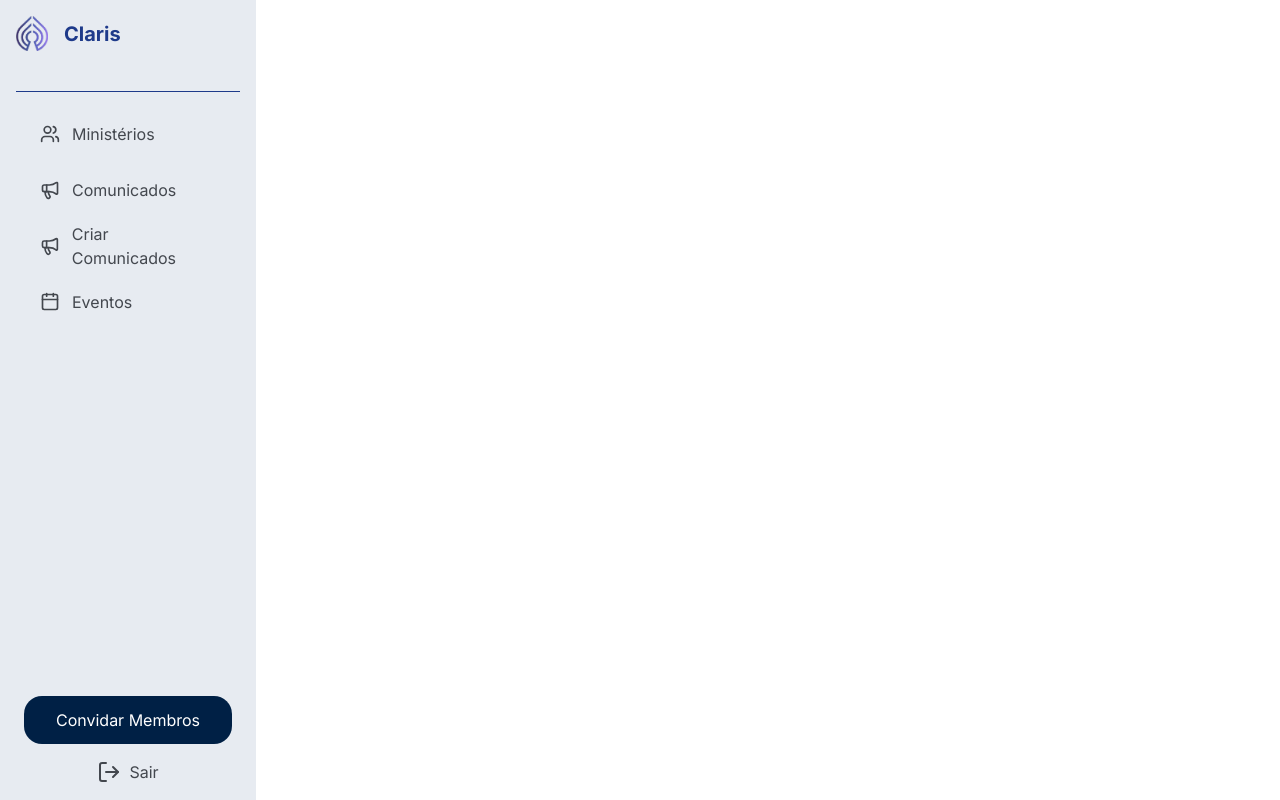
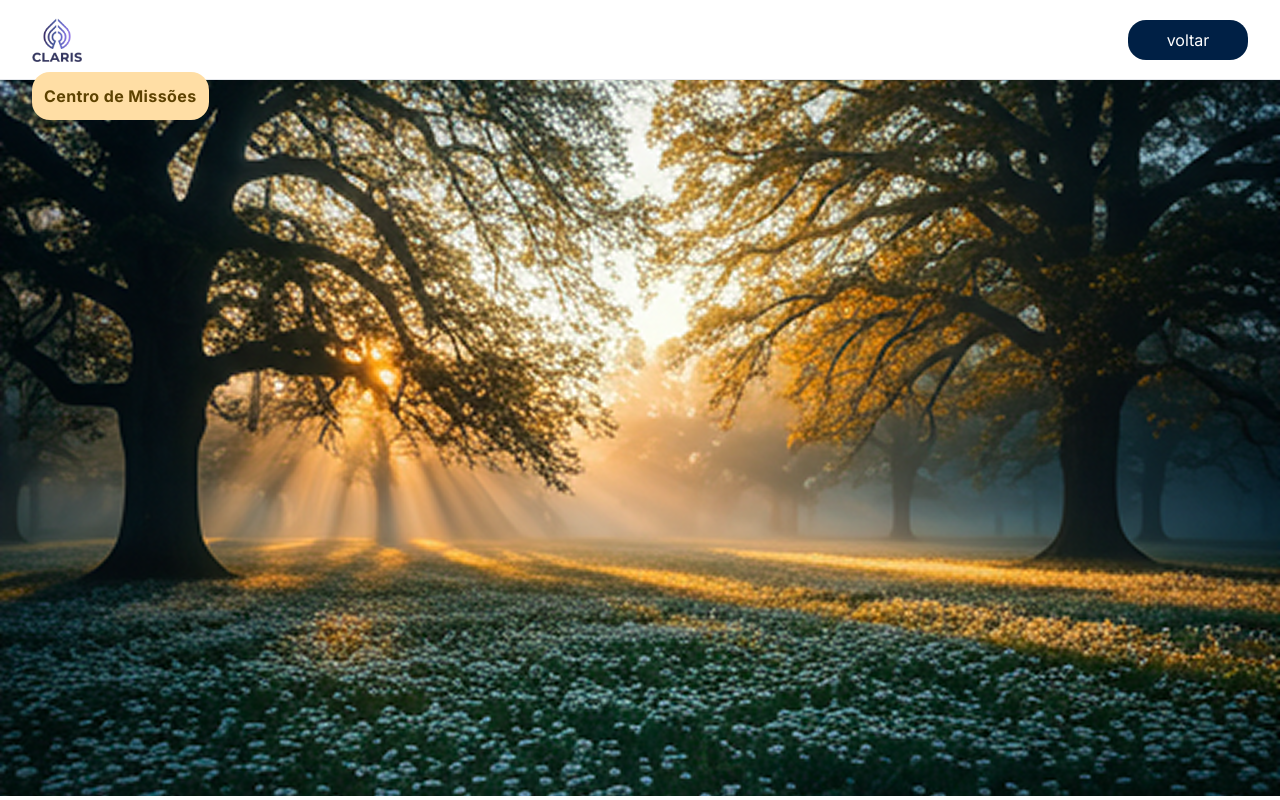
Before and after one commit to antoniotecadev/claris, a Next.js app: page /mainCenter in a window 1280 px wide. Built offline with nearby package versions, Linux system fonts and the light colour scheme.

Commit message:
feat: implement header and dashboard UI for mainCenter and adjust layout and styling components

```diff
--- a/src/app/(auth)/registerUser/page.tsx
+++ b/src/app/(auth)/registerUser/page.tsx
@@ -147,7 +147,7 @@ export default function RegisterUser() {
 									onChange={handleChange}
 									required
 									placeholder={t("auth.register.fullNamePlaceholder")}
-									className="w-full px-4 py-2.5 border-[1.5px] border-black/[0.08] rounded-[14px] bg-white/80 backdrop-blur-xs text-[0.9rem] text-gray-800 outline-none transition-all duration-300 ease-out placeholder:text-gray-400 focus:border-[#002045] focus:bg-white focus:shadow-[0_0_0_3px_rgba(0,32,69,0.08)]"
+									className="w-full px-4 py-2.5 border-[1.5px] border-black/8 rounded-[14px] bg-white/80 backdrop-blur-xs text-[0.9rem] text-gray-800 outline-none transition-all duration-300 ease-out placeholder:text-gray-400 focus:border-[#002045] focus:bg-white focus:shadow-[0_0_0_3px_rgba(0,32,69,0.08)]"
 									onFocus={() => setFocusedField("displayName")}
 									onBlur={() => setFocusedField(null)}
 								/>
--- a/src/app/(dashboard)/mainCenter/layout.tsx
+++ b/src/app/(dashboard)/mainCenter/layout.tsx
@@ -7,9 +7,8 @@ export default function DashboardLayout({
 }) {
   return (
     <div className="min-h-screen bg-gray-50">
-      <Sidebar />
 
-      <main className="w-full lg:pl-64">
+      <main className="w-full ">
         {children}
       </main>
     </div>
--- a/src/app/(dashboard)/mainCenter/page.tsx
+++ b/src/app/(dashboard)/mainCenter/page.tsx
@@ -1,12 +1,14 @@
 "use client";
 import CreateEventCard from "@/components/layout/createEvent";
 import EventCard from "@/components/layout/EventCard";
-// import MembersInvitesCard from "@/components/layout/InviteAccept";
 import { Users, Mail, Calendar, MapPin, Phone, Mail as MailIcon, Trash2, PhoneIcon, Clock, Users as UsersIcon } from "lucide-react";
 import { useEffect, useState } from "react";
 import { api } from "@/lib/api";
 import { getDateLocale } from "@/i18n/routing";
 import { useMessages } from "@/i18n/messages";
+import Logo from "@/assets/images/logo.png";
+import Image from "next/image";
+import Link from "next/link";
 
 interface Member {
 	id: string;
@@ -33,8 +35,25 @@ interface Event {
 
 export default function DashboardPage() {
 	return (
-		<div className="bg-white h-screen">
+		<div className="bg-white h-screen w-screen ">
+			<header className="w-screen h-20 border-b border-gray-200 px-8">
+				<div className="flex justify-between ">
+					<Link href="mainDash" className="flex items-center justify-center h-20">
+						<Image src={Logo} alt="Logo" width={50} height={50} />
+					</Link>
+					<Link href="" className="flex items-center justify-center hover:cursor-pointer">
+						<button className="flex items-center justify-center h-10 bg-[#002045] text-white w-30  rounded-2xl">
+							voltar
+						</button>
+					</Link>
+				</div>
+			</header>
+			<div className="w-full bg-zinc-300  side3 h-179 px-8">
+				<div className="flex justify-between items-center font-bold h-8">
+					<p className="text-[#5D4201] tracking-wide bg-[#FFDEA5] p-3 rounded-2xl ">Centro de Missões</p>
 
+				</div>
+			</div>
 		</div>
 	);
 }
--- a/src/components/layout/fetuares.tsx
+++ b/src/components/layout/fetuares.tsx
@@ -77,7 +77,7 @@ export default function Fun() {
 							</p>
 						</div>
 
-						<div className="relative mt-6 min-h-[220px] overflow-hidden rounded-xl bg-white/10">
+						<div className="relative mt-6 min-h-55 overflow-hidden rounded-xl bg-white/10">
 							<Image
 								src={featureImages.calendar}
 								alt="Pessoas reunidas em evento da igreja"
```
